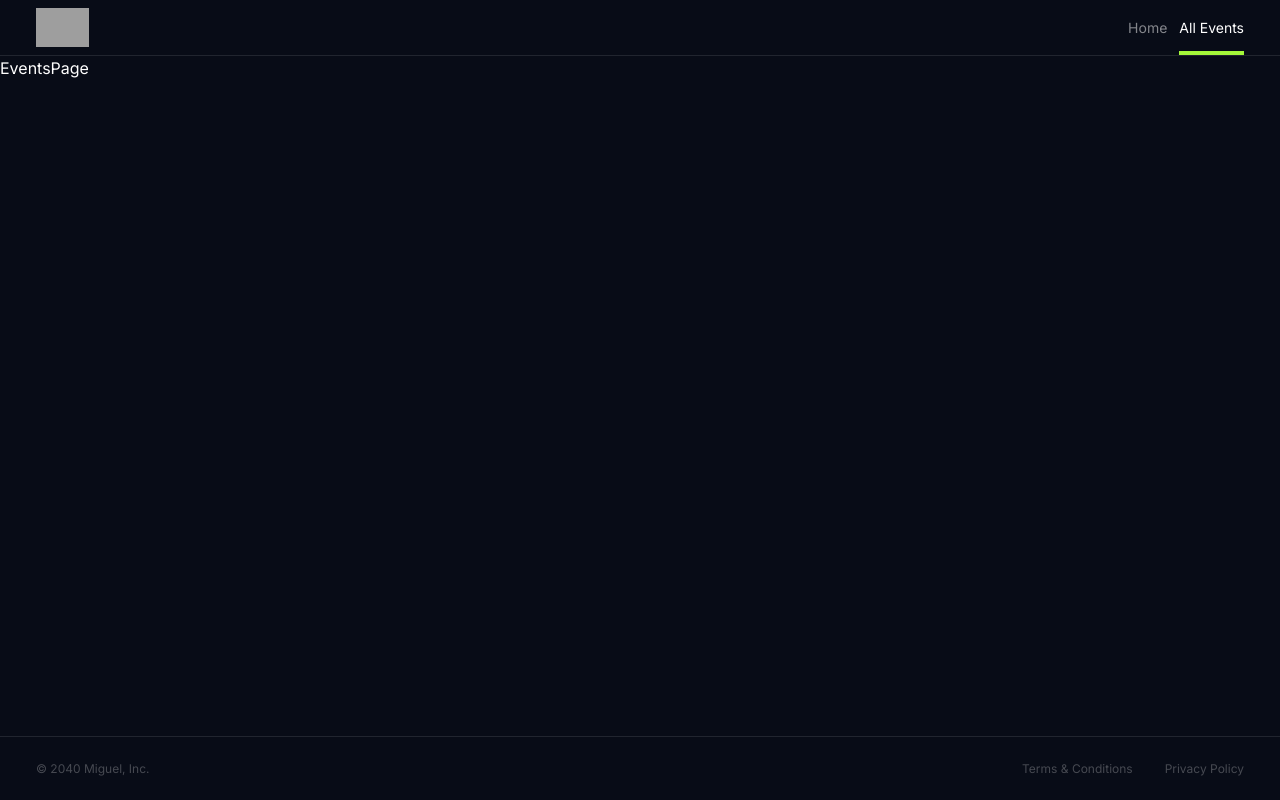
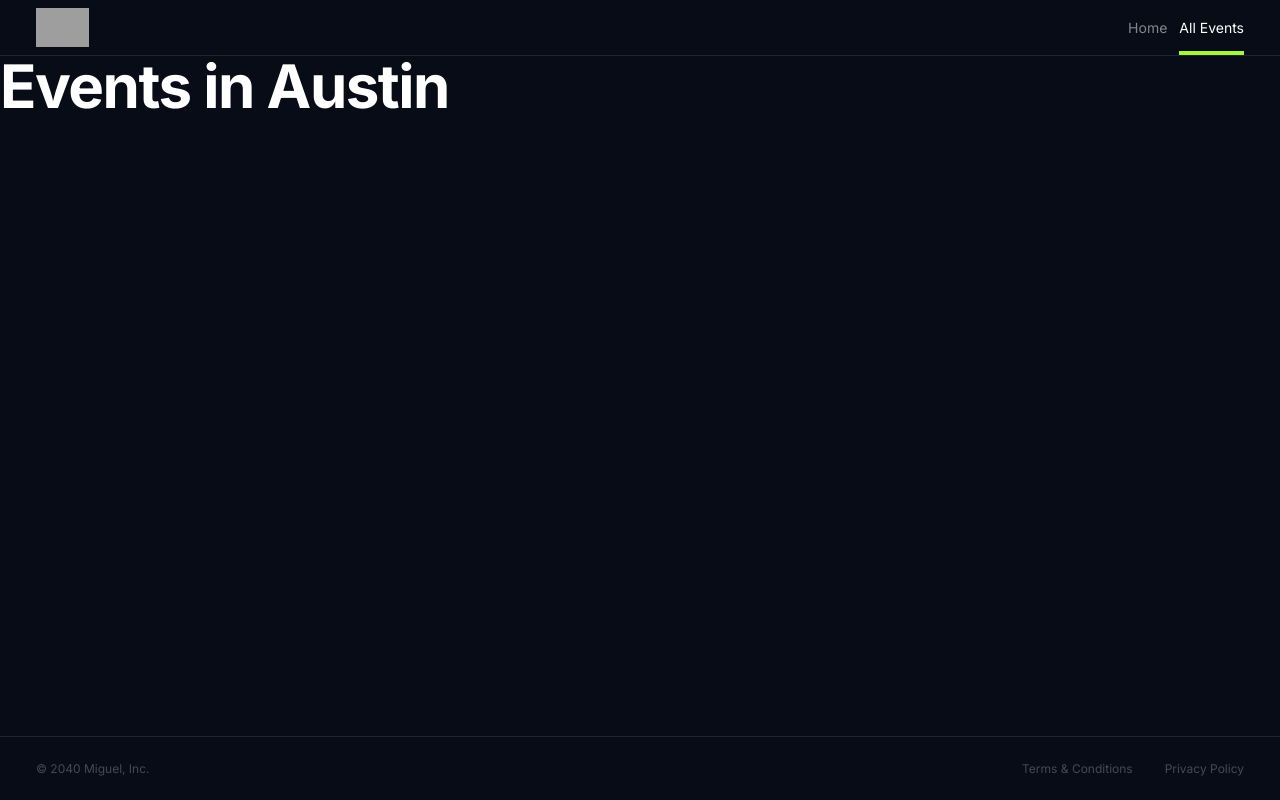
Before and after one commit to mlguels/evento, a Next.js app: page /events/all in a window 1280 px wide. Built offline with nearby package versions, Linux system fonts and the light colour scheme; grey boxes are pictures that could not be loaded.

Commit message:
Created reusable h1 component

```diff
--- a/app/events/[city]/page.tsx
+++ b/app/events/[city]/page.tsx
@@ -1,3 +1,9 @@
+import H1 from "@/components/H1";
+
 export default function EventsPage() {
-  return <div>EventsPage</div>;
+  return (
+    <main>
+      <H1>Events in Austin</H1>
+    </main>
+  );
 }
--- a/app/page.tsx
+++ b/app/page.tsx
@@ -1,11 +1,11 @@
+import H1 from "@/components/H1";
+import SearchForm from "@/components/SearchForm";
 import Link from "next/link";
 
 export default function Home() {
   return (
     <main className="flex flex-col items-center px-3 pt-36">
-      <h1 className="text-3xl lg:text-6xl tracking-tight font-bold">
-        Fine events around you
-      </h1>
+      <H1>Find events around you</H1>
       <p className="mb-12 mt-7 text-2xl lg:text-3xl opacity-75">
         Browse more than{" "}
         <span className="font-bold italic underline text-accent">
@@ -14,13 +14,7 @@
         around you
       </p>
 
-      <form className="w-full sm:w-[580px]">
-        <input
-          className="w-full h-16 rounded-lg bg-white/[7%] px-6 outline-none ring-accent/50 transition focus:ring-2 focus:bg-white/10"
-          placeholder="Search events in any city..."
-          spellCheck={false}
-        />
-      </form>
+      <SearchForm />
 
       <section className="mt-4 flex gap-4 text-sm text-white/50 ">
         <p>Popular:</p>
--- /dev/null
+++ b/components/H1.tsx
@@ -0,0 +1,7 @@
+export default function H1({ children }: { children: React.ReactNode }) {
+  return (
+    <h1 className="text-3xl lg:text-6xl tracking-tight font-bold">
+      {children}
+    </h1>
+  );
+}
```
